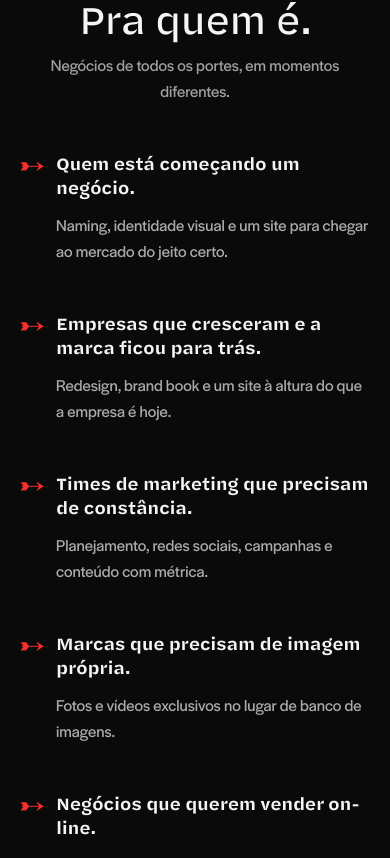
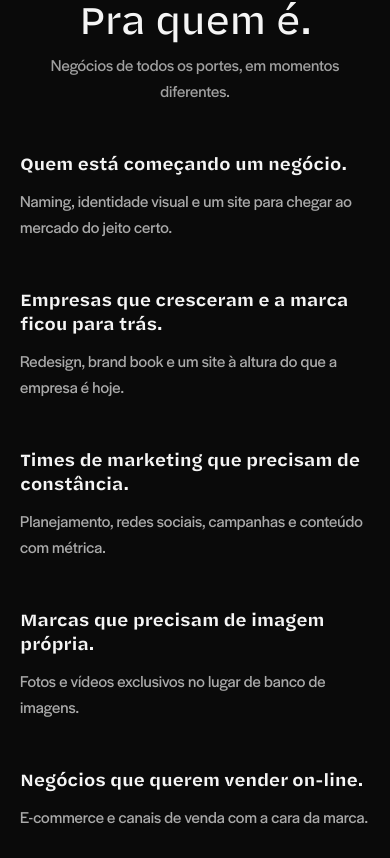
Before and after one commit to metrodsgn/metro-design, a Next.js app: page /fazemos in a window 390 px wide. Shown: the part 6966-7824 px from the top of the page. Built offline with nearby package versions, Linux system fonts and the light colour scheme.

Commit message:
Oculta setas de público no mobile

```diff
--- a/app/fazemos/page.module.css
+++ b/app/fazemos/page.module.css
@@ -70,6 +70,9 @@
   .front:nth-child(even) .frontContent, .front:nth-child(even) .frontPhoto { grid-column: auto; grid-row: auto; }
   .frontPhoto { max-width: 32rem; }
   .audiences > div { grid-template-columns: repeat(2, minmax(0, 1fr)); }
+  .audiences article { grid-template-columns: minmax(0, 1fr); }
+  .audiences article::before { content: none; }
+  .audiences article h3, .audiences article p { grid-column: 1; }
   .timeline { width: 100%; min-width: 0; overflow: clip; }
   .timeline svg { left: 0; width: 2rem; pointer-events: none; }
   .timeline ol { width: 100%; min-width: 0; margin: 0; padding: 0; }
```
